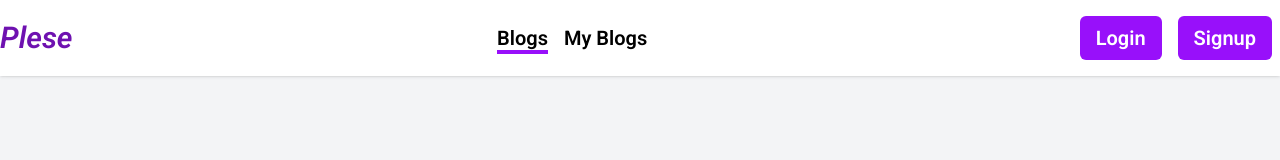
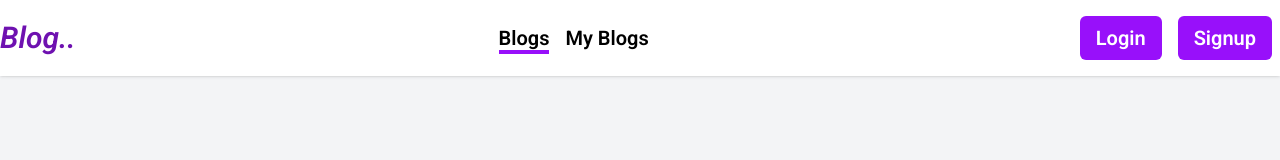
Before and after one commit to prerith64/blog-app, a React (Vite) app in the folder frontend/: page / in a window 1280 px wide. Shown: the top 160 px of the page. Built offline with nearby package versions, Linux system fonts and the light colour scheme; no server answers.

Commit message:
Update Navbar.jsx

```diff
--- a/frontend/src/components/Navbar.jsx
+++ b/frontend/src/components/Navbar.jsx
@@ -11,7 +11,7 @@ const Navbar = () => {
     <header className='w-full bg-white shadow font-semibold text-xl z-2 mb-16'>
       <nav className='m-auto container flex py-4 items-center justify-between'>
         <h1 className='text-3xl font-extrabold text-purple-800 italic'>
-          Plese
+          Blog..
         </h1>
         <ul className='flex gap-4 '>
           <li>
```
